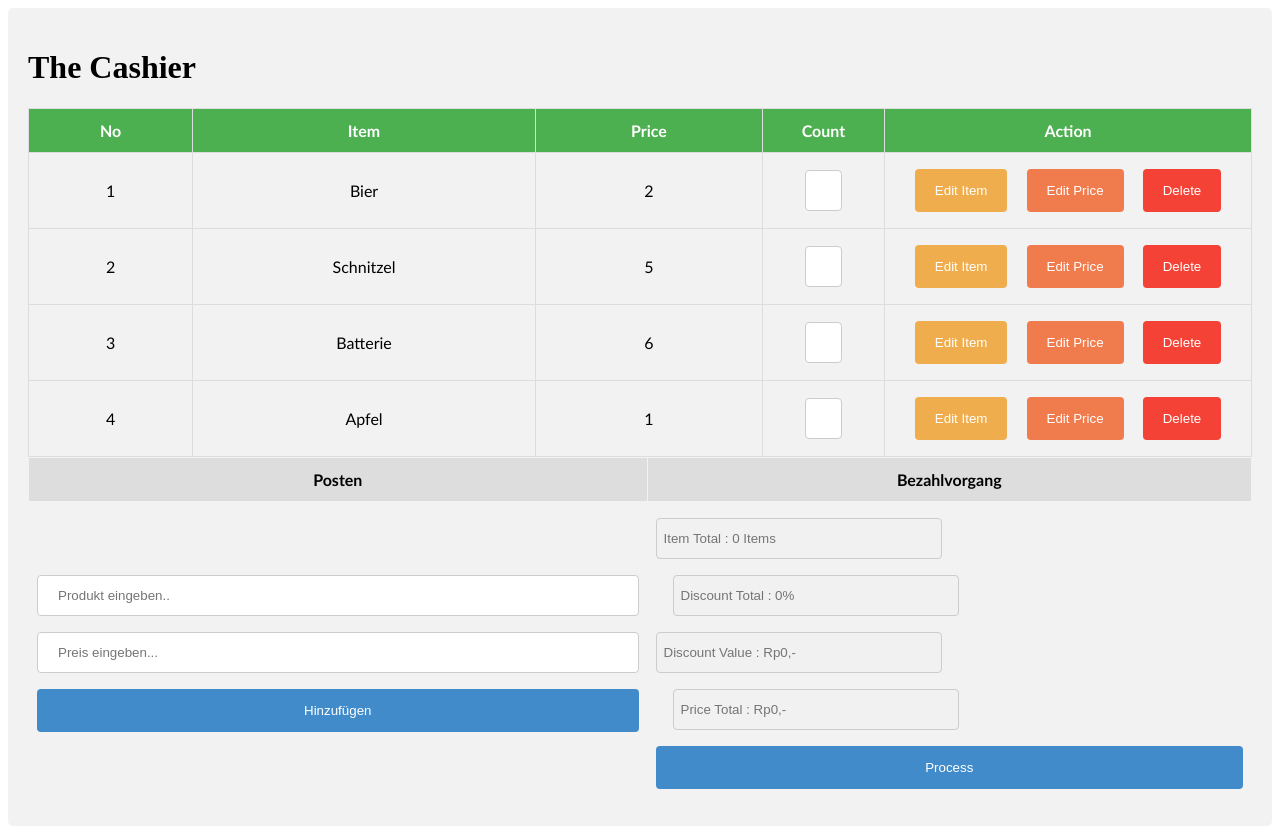
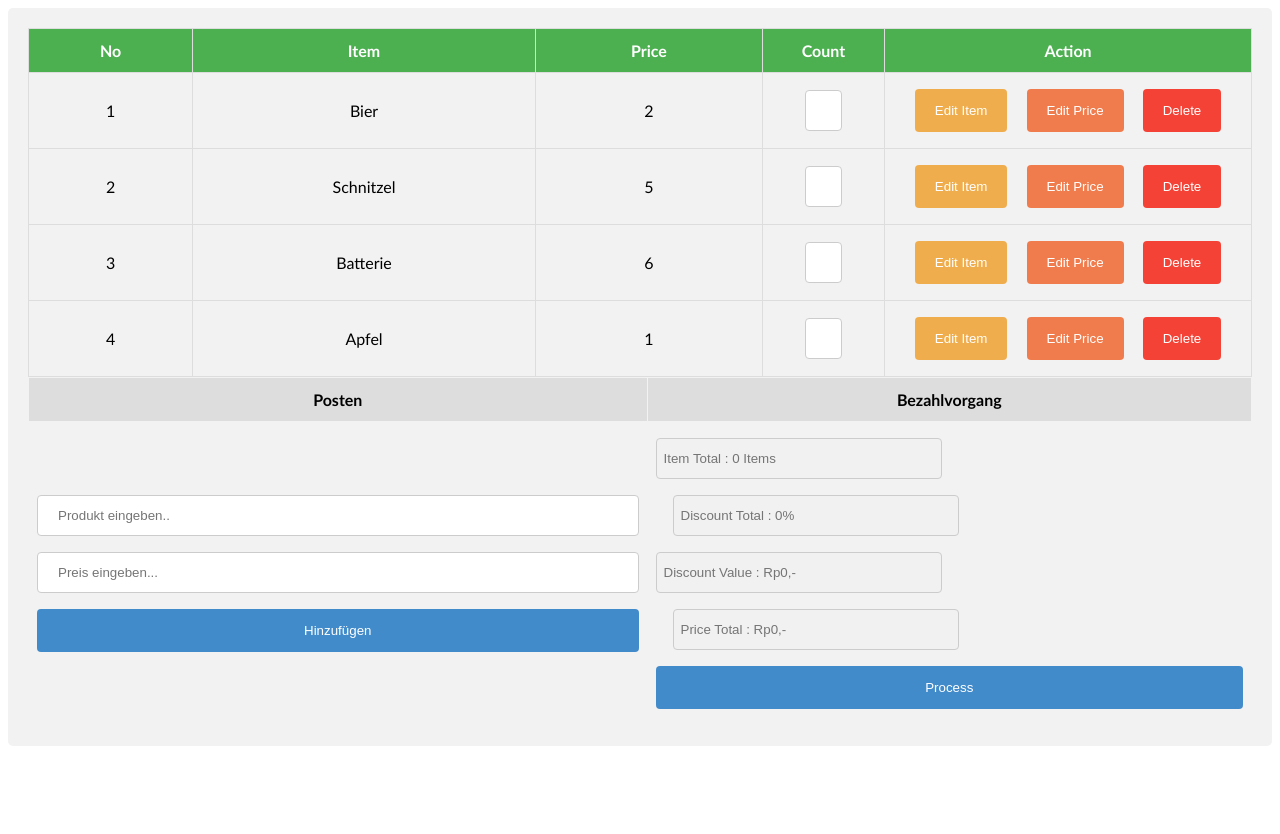
Before and after one commit to app-proxy/the-cahsier, a plain HTML site: page app/index.html in a window 1280 px wide. After the commit the page ends 800 px from the top, so only its background shows below. Drawn offline with Linux system fonts and the light colour scheme.

Commit message:
Update index.html
Signed-off-by: Cali Run <42573065+7pub@users.noreply.github.com>

```diff
--- a/app/index.html
+++ b/app/index.html
@@ -6,7 +6,7 @@
 </head>
 <body>
   <div class="box">
-        <h1>The Cashier</h1>
+        <!--h1>The Cashier</h1-->
         <table id="table"></table>
         <table id="tableTwo">
           <tr>
```
